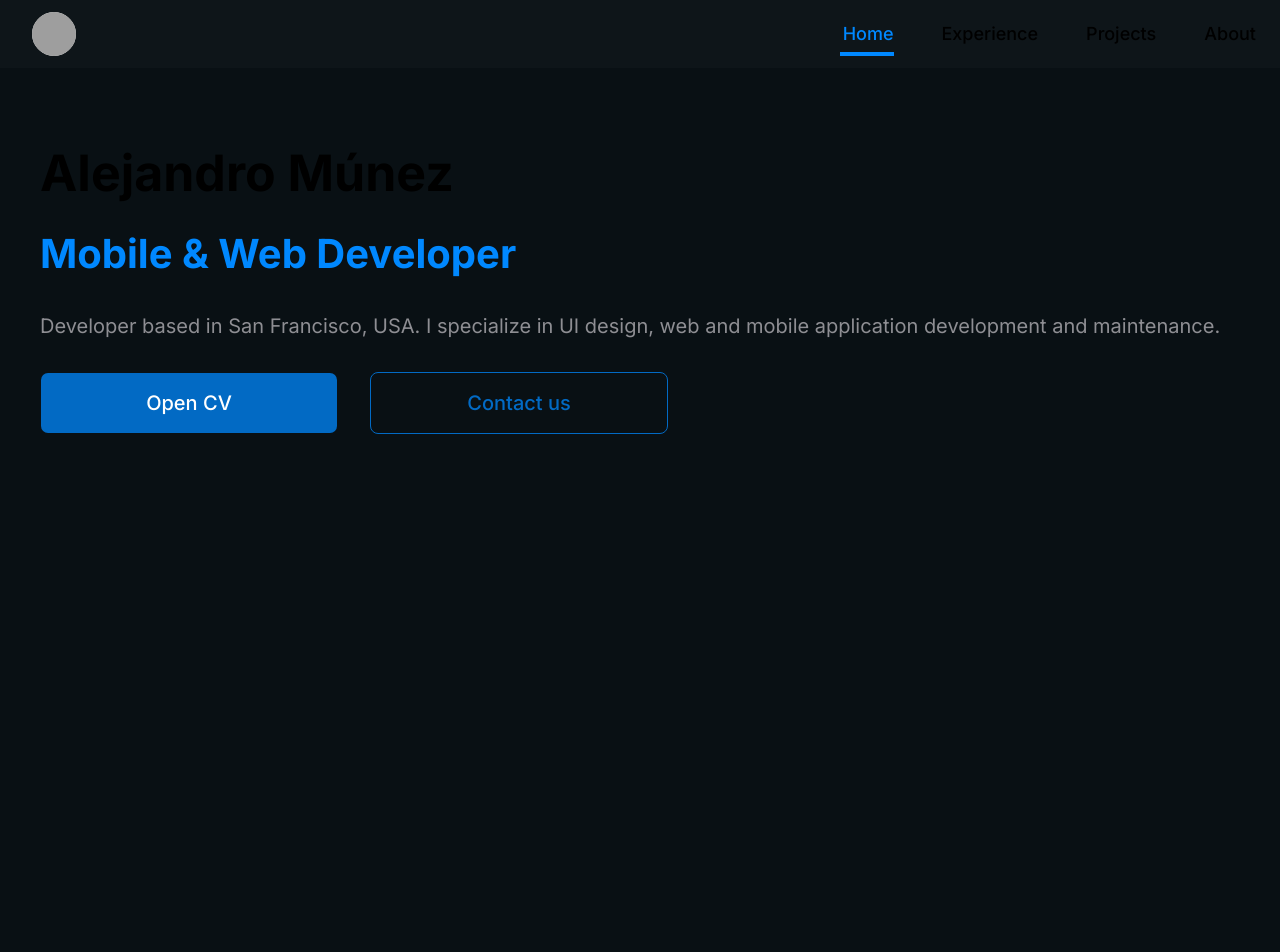
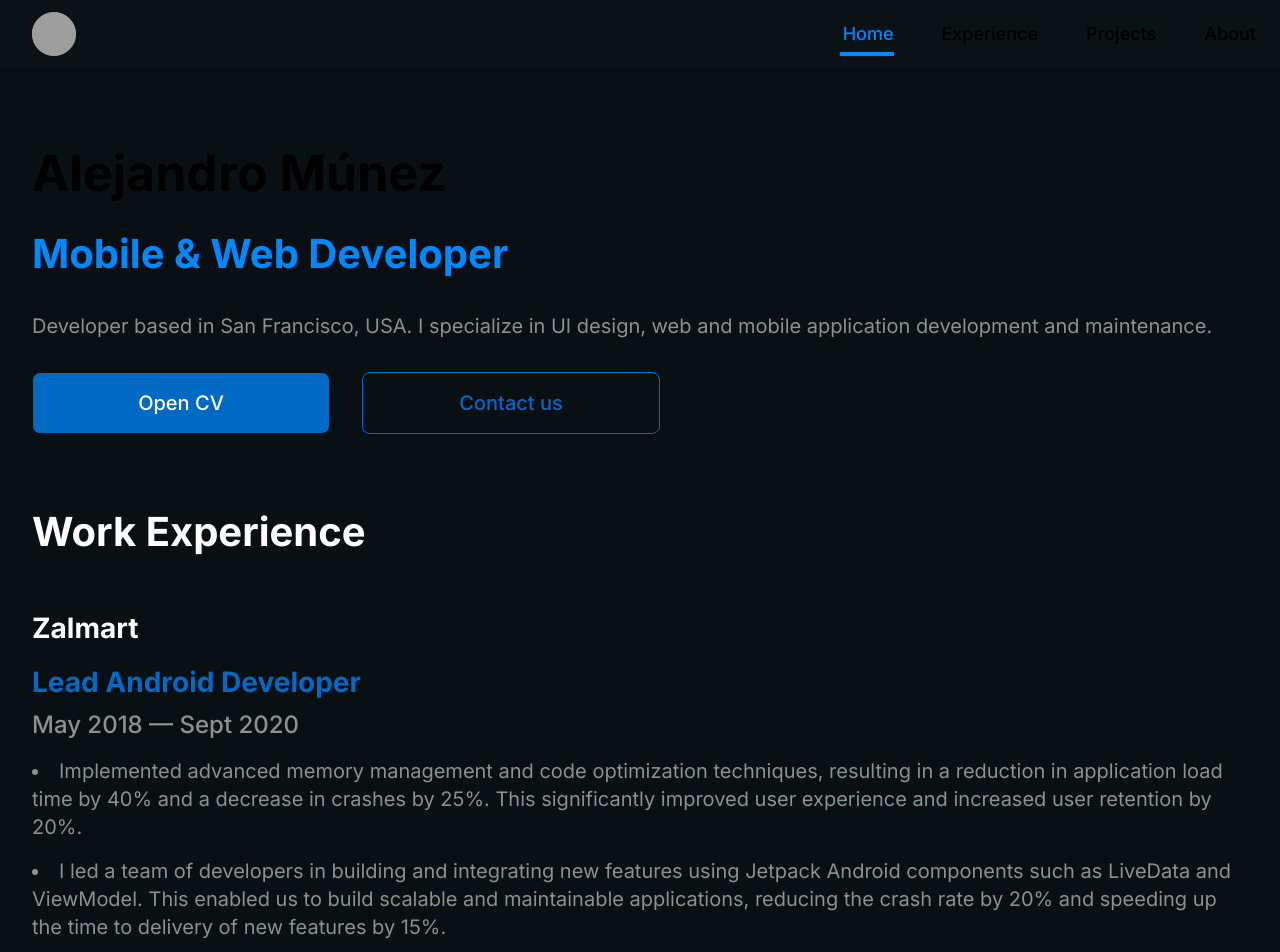
Before and after one commit to zachtix/side-portfolio, a Next.js app: page / in a window 1280 px wide. Shown: the top 952 px of the page. Before the commit the page ends 800 px from the top, so only its background shows below. Built offline with nearby package versions, Linux system fonts and the light colour scheme; grey boxes are pictures that could not be loaded.

Commit message:
Experience

```diff
--- a/app/layout.tsx
+++ b/app/layout.tsx
@@ -26,7 +26,7 @@ export default function RootLayout({
         fontMono.variable,
         "font-sans",
         inter.variable,
-        "bg-[#091014]"
+        "bg-[#091014] mt-17"
       )}
     >
       <body>
--- a/app/page.tsx
+++ b/app/page.tsx
@@ -1,4 +1,6 @@
+import AboutMe from "@/components/ui/aboutme"
 import { Button } from "@/components/ui/button"
+import Experience from "@/components/ui/experience"
 import Hero from "@/components/ui/hero"
 import Link from "next/link"
 
@@ -24,6 +26,8 @@ export default function Page() {
     // </div>
     <div className="container- mx-auto- text-muted-foreground-">
       <Hero />
+      <Experience />
+      <AboutMe />
     </div>
   )
 }
--- /dev/null
+++ b/components/ui/card_experience.tsx
@@ -0,0 +1,25 @@
+import { cn } from "@/lib/utils"
+import React from "react"
+
+function CardExperience({ data }) {
+  return (
+    <div className={cn("flex flex-col gap-4")}>
+      <h3 className={cn("text-2xl md:text-[28px] 2xl:text-[32px] font-bold text-white")}>{data.company}</h3>
+      <div className={cn("flex flex-col gap-2")}>
+        <h3 className={cn("text-2xl md:text-[28px] 2xl:text-[32px] font-bold text-[#026AC4]")}>
+          {data.position}
+        </h3>
+        <h4 className={cn("text-xl md:text-2xl font-medium text-[#8E8E93]")}>
+          {data.date}
+        </h4>
+      </div>
+      <ul className={cn("flex list-disc flex-col gap-4 list-inside")}>
+        {data.descriptions.map((e, i) => (
+          <li key={`${data.company}-desc-${i}`} className={cn("text-[#8E8E93] text-base md:text-xl 2xl:text-2xl")}>{e}</li>
+        ))}
+      </ul>
+    </div>
+  )
+}
+
+export default CardExperience
--- /dev/null
+++ b/components/ui/experience.tsx
@@ -0,0 +1,21 @@
+import { cn } from "@/lib/utils"
+import React from "react"
+import { experiences } from "@/data/experience"
+import CardExperience from "./card_experience"
+
+function Experience() {
+  return (
+    <>
+      <div className={cn("container mx-auto flex flex-col gap-12 px-8")}>
+        <h2 className={cn("text-[28px] md:text-[34px] xl:text-[40px] 2xl:text-[46px] font-bold text-white")}>
+          Work Experience
+        </h2>
+        {experiences.map((e, i) => (
+          <CardExperience key={e.company} data={e} />
+        ))}
+      </div>
+    </>
+  )
+}
+
+export default Experience
--- a/components/ui/hero.tsx
+++ b/components/ui/hero.tsx
@@ -5,7 +5,7 @@ import { profile as PROFILE } from "@/data/profile"
 const Hero = () => {
   return (
     <>
-      <div className="container mx-auto flex flex-col gap-8 px-10 py-17">
+      <div className="container mx-auto flex flex-col gap-8 px-8 py-17">
         <div className="flex flex-col gap-4">
           <h1 className="text-[32px] font-bold md:text-[50px] 2xl:text-[72px]">
             {PROFILE.FNAME}
--- a/components/ui/navbar.tsx
+++ b/components/ui/navbar.tsx
@@ -49,10 +49,10 @@ const Navbar = () => {
   }, [path, hash])
   return (
     <>
-      <div className="bg-[#0E1519]">
+      <div className="fixed top-0 bg-[#0E1519]/50 w-full backdrop-blur">
         <div
           className={cn(
-            "sticky top-0 container mx-auto flex h-17 items-center justify-between md:px-6"
+            "container mx-auto flex h-17 items-center justify-between md:px-6"
           )}
         >
           <Avatar className="ms-2 size-11">
```
